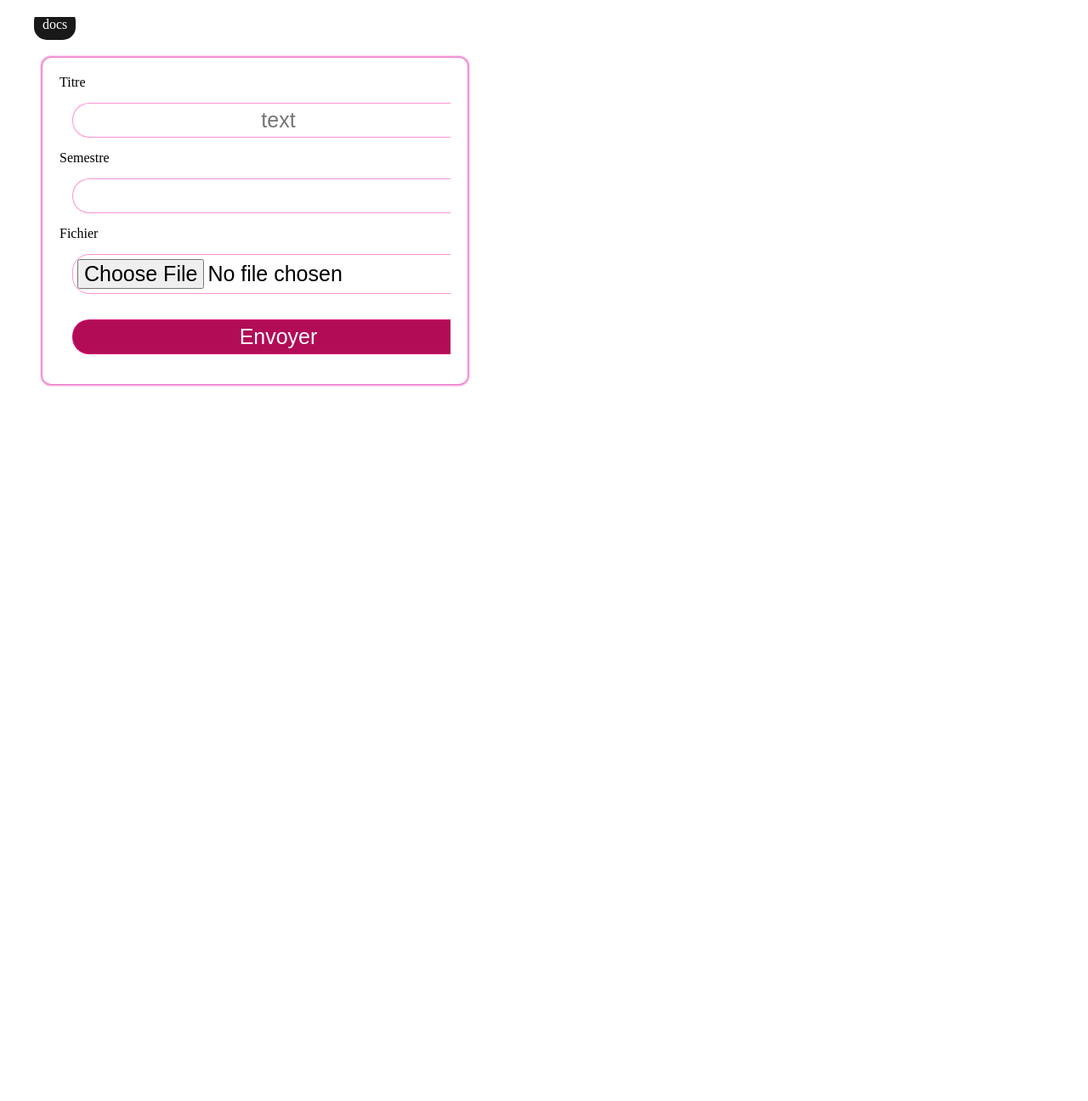
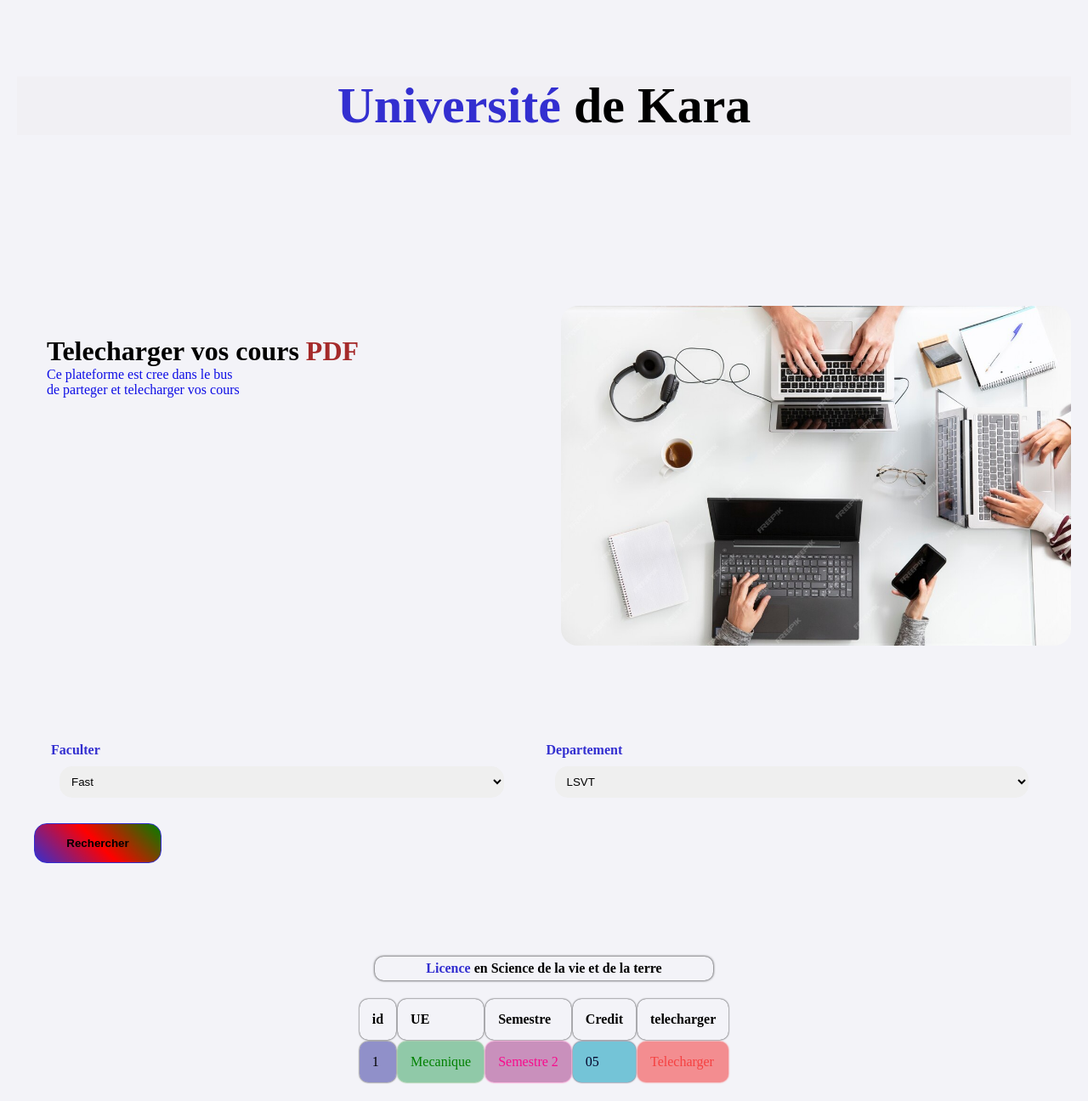
Before and after one commit to Djanfarouhanif/senddoc, a Django app: page / in a window 1280 px wide. Shown: the whole page at 85% size. Before the commit the page ends 455 px from the top, so only its background shows below. Run offline with Django 5.2, Linux system fonts and the light colour scheme.

Commit message:
change the templates

```diff
--- /dev/null
+++ b/static/css/style.css
@@ -0,0 +1,197 @@
+*{
+    margin: 0;
+    padding: 0;
+    box-sizing: border-box;
+}
+
+body{
+    background: rgba(242, 242, 248, 0.915);
+}
+
+/*-------------------------------------Header--------------------------*/
+
+.header{
+    height: 250px;
+    margin-top: 90px;
+}
+
+.header_p{
+    text-align: center;
+    font-size: 40px;
+    background: rgba(229, 221, 221, 0.164);
+
+    margin: 20px;
+
+    span{
+        color: #332FD0;
+    }
+}
+/*____________________________________Fin Header__________________________________________*/
+
+
+
+
+/*--------------------------------------Plaine-------------------------------------------------*/
+
+.plaine{
+    margin: 20px;
+    display: grid;
+    grid-template-columns: auto 600px;
+    grid-column-end: auto;
+    border-radius: 20px;
+
+
+}
+.plaine-image{
+
+
+    img{
+        width: 100%;
+        border-radius: 20px;
+
+    }
+}
+
+.text{
+    margin-top: 100px;
+    margin: 20px;
+    height: 200px;
+
+    border-radius: 10px;
+    padding: 15px;
+    span{
+        color: brown;
+    }
+    p{
+        color: rgb(14, 14, 229);
+    }
+}
+@media screen and (max-width:600px) {
+    .plaine{
+        grid-template-columns: auto;
+    }
+
+}
+/*________________________________________Fin Plaine_______________________________________*/
+/*----------------------------------------Search-------------------------------*/
+.search{
+    margin: 90px 20px 90px 20px;
+}
+form{
+    display: grid;
+    grid-template-columns: auto auto;
+    margin: 20px;
+
+}
+.faculter, .departement{
+    display: grid;
+    grid-template-columns: auto;
+    margin: 20px;
+    select{
+        margin: 10px;
+        outline: none;
+        border: none;
+        padding: 10px;
+        border-radius: 15px;
+        cursor: pointer;
+
+
+    }
+    label{
+        color: #332FD0;
+        font-weight: bold;
+    }
+    option{
+        border: none;
+        outline: none;
+        list-style: none;
+        text-decoration: none;
+        color: #332FD0;
+        margin-top: 10px;
+        border-radius: 15px;
+
+
+    }
+}
+
+
+button{
+    width: 150px;
+    border:1px solid #332FD0;
+    border-radius: 15px;
+    padding: 15px;
+    background: linear-gradient(45deg, #332FD0, red, green);
+    font-weight: bold;
+    cursor: pointer;
+
+}
+
+/*_________________________________________Fin Search___________________________*/
+/*-----------------------------------------Content----------------------------------------*/
+.content{
+
+    margin: 20px;
+    display: flex;
+    justify-content: center;
+
+}
+
+table{
+    overflow: scroll;
+}
+caption{
+    margin: 20px;
+    font-weight: bold;
+    box-shadow: 0 0 3px ;
+    padding: 5px;
+    border-radius: 10px;
+
+    span{
+        color: #332FD0;
+    }
+}
+thead{
+    td{
+        font-weight: bold;
+
+    }
+}
+td{
+
+    padding: 15px;
+    box-shadow: 0 0 2px;
+    border-radius: 10px;
+
+
+    a{
+        text-decoration: none;
+        list-style: none;
+    }
+
+}
+.td-1{
+    color: black;
+    background: rgba(135, 135, 197, 0.915);
+}
+.td-2{
+    color: green;
+    background: rgba(135, 197, 161, 0.915);
+}
+.td-3{
+    color: rgb(248, 11, 141);
+    background: rgba(197, 135, 183, 0.915);
+}
+.td-4{
+    color: rgb(3, 3, 41);
+    background: rgba(9, 156, 189, 0.536);
+}
+.td-5{
+    color: rgb(245, 65, 65);
+    background: rgba(245, 65, 65, 0.564);
+
+    a{
+        color: rgb(245, 65, 65);
+    }
+}
+
+/*___________________________________________Fin Content________________________________________*/
--- a/static/css/styles.css
+++ /dev/null
@@ -1,140 +0,0 @@
-*{
-    margin: 0;
-    padding: 0;
-    box-sizing: border-box;
-    overflow: hidden;
-}
-
-
-/*-----------------------home page -------------*/
-
-
-.download{
-
-
-   margin: 20px;
-}
-
-.input{
-    display: grid;
-    margin: 20px;
-}
-
-.search{
-
-    margin: 20px;
-
-}
-
-input, button{
-    padding: 5px;
-    outline: none;
-    font-size: 25px;
-    border-radius: 20px;
-    border: 1px solid  rgba(255, 0, 153, 0.419);
-    margin: 15px;
-    text-align: center;
-}
-
-button{
-    background: rgb(178, 12, 87);
-    color: white;
-}
-
-form{
-    width: 500px;
-   box-shadow: 0px 0px 2px 2px  rgba(226, 24, 166, 0.571);
-   margin: 10px;
-   border-radius: 10px;
-}
-
-@media only screen and (max-width:600px){
-    input, button{
-        font-size: 15px;
-
-    }
-    form{
-        width: 90%;
-
-    }
-    .search{
-        margin: 0;
-    }
-}
-/*-------------and home page*/
-.doc-container{
-    margin: 20px;
-}
-.doc{
-    display: flex;
-    margin: 20px;
-}
-
-.doc p{
-    margin-left: 20px;
-    display: flex;
-}
-.p{
-    width: 200px;
-    font-size: 20px;
-    background: #0eaad98b;
-    padding: 10px;
-    border-radius: 15px;
-}
-
-.s{
-    width: 150px;
-    font-size: 20px;
-    background: rgb(178, 12, 87);
-    padding: 10px;
-    border-radius: 15px;
-}
-.upload{
-    margin: 100px auto;
-    box-shadow: 0px 0px 5px 1px blue;
-    border-radius: 10px;
-    width: 600px;
-}
-
-a{
-    margin-left: 20px;
-    text-decoration: none;
-    padding: 10px;
-    color: white;
-    background:rgba(0, 0, 0, 0.902) ;
-    border-radius: 15px;
-    transition: background 0.5s ease-in-out;
-}
-
-a:hover{
-    background: rgba(22, 4, 4, 0.359);
-    transition: background 0.5s ease-in-out;
-}
-
-
-@media only screen and (max-width:650px){
-
-    .upload{
-        width: 95%;
-        margin:50px auto;
-    }
-    .s{
-        font-size: 15px;
-    }
-    .p{
-        font-size: 15px;
-    }
-    .doc p{
-        margin-left: 10px;
-    }
-
-    .doc{
-        margin: 10px;
-    }
-}
-
-@media only screen and (max-width:500px){
-    a{
-        font-size: 15px;
-    }
-}
--- a/templates/index.html
+++ b/templates/index.html
@@ -1,42 +1,90 @@
+<!DOCTYPE html>
 {% load static %}
-<!DOCTYPE html>
 <html lang="en">
 <head>
     <meta charset="UTF-8">
     <meta name="viewport" content="width=device-width, initial-scale=1.0">
     <title>Senddoc</title>
-    <link rel="website icon" type="png" href="{% static 'icon/book.png' %}">
-    <link rel="stylesheet" href="{% static 'css/styles.css' %}">
+    <link rel="stylesheet" href="/static/css/style.css">
+    <link rel="website icon" type="png" href="/static/icon/book.png">
+    <link rel="stylesheet" href="{% static 'icon/book.png' %}">
+    <link rel="stylesheet" href="{% static 'css/style.css' %}">
 </head>
 <body>
+    <div class="container">
+        <!----------Header------------------------>
+        <div class="header">
+            <div class="header_p">
+                <h2> <span>Université</span> de Kara</h2>
+            </div>
+        </div>
+        <!--_______________Fin Header___________________-->
 
-    <div class="container">
+        <!-----------------Plaine------------------------------->
+        <div class="plaine">
+            <div class="text">
+                <div class="text_p">
+                    <h1>Telecharger vos cours <span>PDF</span> </h1>
+                <p>Ce plateforme est cree dans le bus </p>
+                <p>de parteger et telecharger vos cours</p>
+                </div>
 
-        <div class="download">
-            <a href="{% url 'docs' %}">docs</a>
+            </div>
+            <div class="plaine-image">
+                <img src="/static/image/travaille.jpg" alt="present">
+            </div>
+        </div>
+        <!--_________________________Fin plaine__________________________-->
 
-            <div class="search">
-                <form action="" method="POST" enctype="multipart/form-data">
-                    {% csrf_token %}
-
-                    <div class="input">
-                        <label for="title">Titre</label>
-                        <input type="text" placeholder="text" name="title" required>
-                        <label for="semestre">Semestre</label>
-                        <input type="number" name="semestre" required>
-                        <label for="upload_file">Fichier</label>
-                        <input type="file" id="upload_file" name="upload_file" required>
-                        <button id="button">Envoyer</button>
-                    </div>
-                </form>
-            </div>
-            <div class="doc"></div>
-
+        <!--------------------Search------------------------->
+        <div class="search">
+            <form action="">
+                <div class="faculter">
+                    <label for="Faculter">Faculter</label>
+                    <select name="Faculter" id="faculter">
+                        <option value="Fast">Fast</option>
+                        <option value="FDSP">FDSP</option>
+                        <option value="ISMA">ISMA</option>
+                        <option value="FaSEG">FaSEG</option>
+                    </select>
+                </div>
+                <div class="departement">
+                    <label for="departement">Departement</label>
+                    <select name="departement" id="departement">
+                        <option value="LSVT">LSVT</option>
+                        <option value="Mathematique">Mathematique</option>
+                        <option value="Chimie">CHIME</option>
+                    </select>
+                </div>
+                <button>Rechercher</button>
+            </form>
         </div>
-
-        <!-- all doc -->
-
+        <!--__________________Fin Search____________________-->
+        <!------------------Content---------------------------------->
+        <div class="content">
+            <table>
+                <caption><span>Licence </span> en Science de la vie et de la terre</caption>
+               <thead>
+                    <tr>
+                        <td>id</td>
+                        <td>UE</td>
+                        <td>Semestre</td>
+                        <td>Credit</td>
+                        <td>telecharger</td>
+                    </tr>
+               </thead>
+               <tbody>
+                    <tr>
+                        <td class="td-1"><span>1</span></td>
+                        <td class="td-2">Mecanique</td>
+                        <td class="td-3">Semestre 2</td>
+                        <td class="td-4"> 05</td>
+                        <td class="td-5"><a href="#">Telecharger</a></td>
+                    </tr>
+               </tbody>
+            </table>
+        </div>
+        <!--_______________________Fin Content_________________________-->
     </div>
-
 </body>
 </html>
```
Also changed, not shown: static/css/image.css (deleted, +0 -11 lines), templates/doc.html (deleted, +0 -34 lines), templates/image.html (deleted, +0 -26 lines), static/image/travaille.jpg (added), static/image/work-environment.jpg (added).
